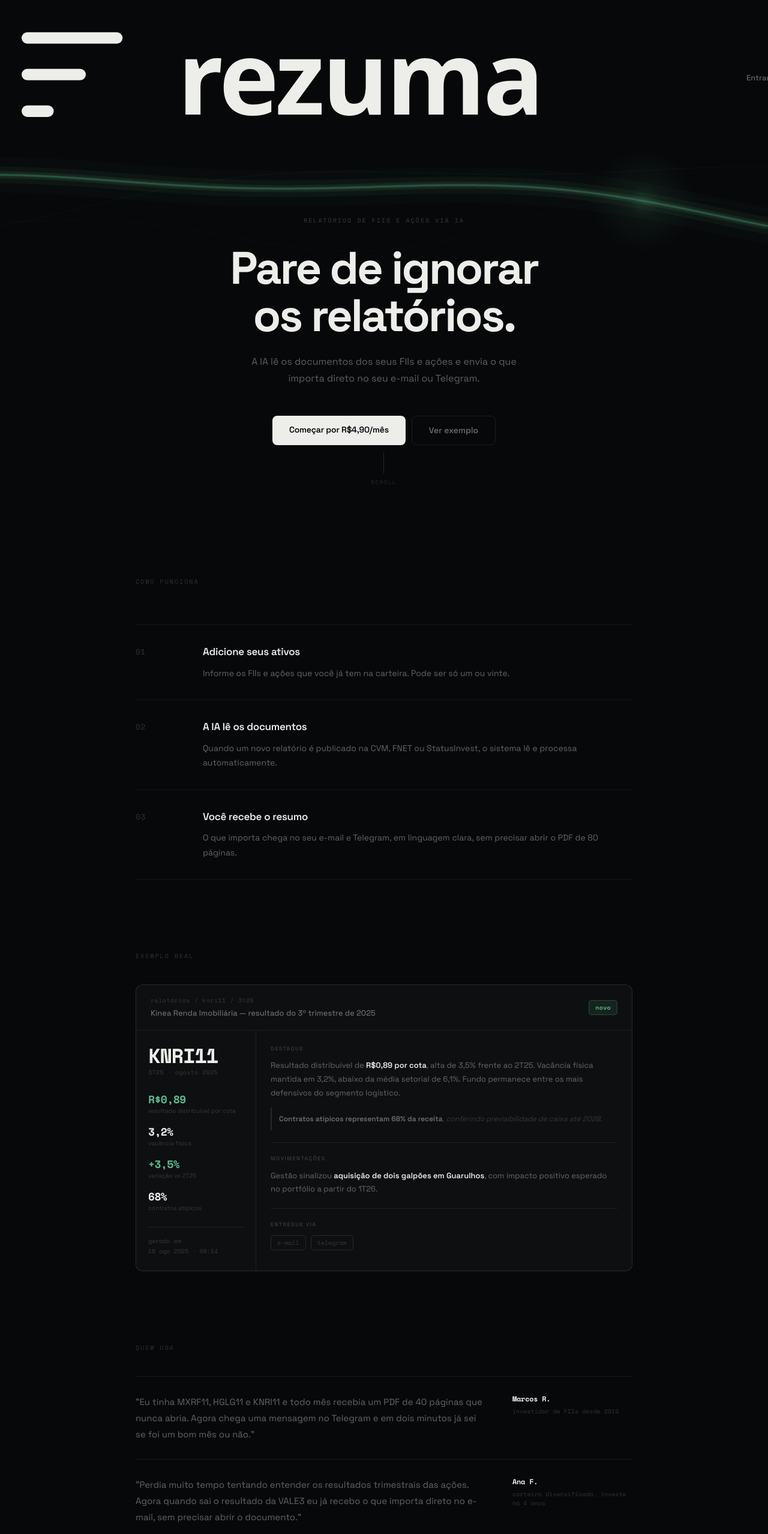
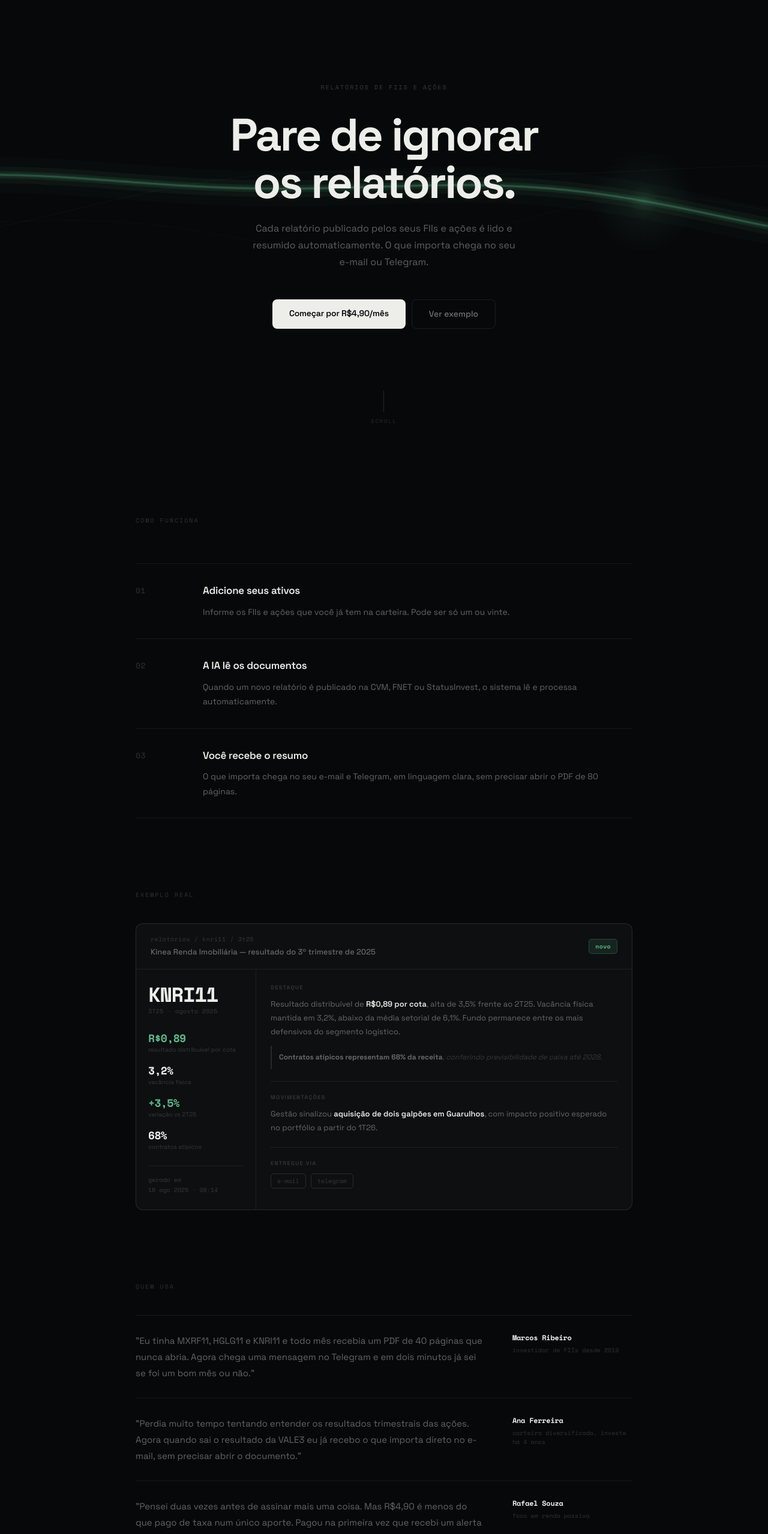
Before and after one commit to matsilvaj/rezuma-web, a Next.js app: page / in a window 1280 px wide. Shown: the part 60-2617 px from the top of the page at 60% size. Built offline with nearby package versions, Linux system fonts and the light colour scheme.

Commit message:
fix: logo size, remove via-ia label, full testimonial surnames

```diff
--- a/src/app/_components/hero-section.tsx
+++ b/src/app/_components/hero-section.tsx
@@ -187,7 +187,7 @@ export function HeroSection() {
           padding: "22px 36px",
         }}
       >
-        <img src="/logo.svg" alt="Rezuma" height={22} style={{ display: "block" }} />
+        <img src="/logo.svg" alt="Rezuma" style={{ display: "block", height: "22px", width: "auto" }} />
         <Link
           href="/login"
           style={{ fontFamily: "var(--font-sans)", fontSize: "13px", fontWeight: 500, color: "rgba(237,237,234,0.40)", textDecoration: "none" }}
@@ -210,7 +210,7 @@ export function HeroSection() {
         }}
       >
         <p style={{ fontFamily: "var(--font-mono)", fontSize: "10px", letterSpacing: "2px", color: "rgba(237,237,234,0.22)", textTransform: "uppercase", marginBottom: "32px" }}>
-          relatórios de fiis e ações via ia
+          relatórios de fiis e ações
         </p>
 
         <h1
@@ -229,7 +229,7 @@ export function HeroSection() {
         </h1>
 
         <p style={{ fontFamily: "var(--font-sans)", fontSize: "16px", color: "rgba(237,237,234,0.38)", lineHeight: 1.75, maxWidth: "450px", marginBottom: "48px" }}>
-          A IA lê os documentos dos seus FIIs e ações e envia o que importa direto no seu e-mail ou Telegram.
+          Cada relatório publicado pelos seus FIIs e ações é lido e resumido automaticamente. O que importa chega no seu e-mail ou Telegram.
         </p>
 
         <div style={{ display: "flex", gap: "10px", flexWrap: "wrap", justifyContent: "center" }}>
--- a/src/app/page.tsx
+++ b/src/app/page.tsx
@@ -412,17 +412,17 @@ export default function HomePage() {
           {[
             {
               text: "Eu tinha MXRF11, HGLG11 e KNRI11 e todo mês recebia um PDF de 40 páginas que nunca abria. Agora chega uma mensagem no Telegram e em dois minutos já sei se foi um bom mês ou não.",
-              name: "Marcos R.",
+              name: "Marcos Ribeiro",
               detail: "investidor de FIIs desde 2019",
             },
             {
               text: "Perdia muito tempo tentando entender os resultados trimestrais das ações. Agora quando sai o resultado da VALE3 eu já recebo o que importa direto no e-mail, sem precisar abrir o documento.",
-              name: "Ana F.",
+              name: "Ana Ferreira",
               detail: "carteira diversificada, investe há 4 anos",
             },
             {
               text: "Pensei duas vezes antes de assinar mais uma coisa. Mas R$4,90 é menos do que pago de taxa num único aporte. Pagou na primeira vez que recebi um alerta antes de ver a cota cair.",
-              name: "Rafael S.",
+              name: "Rafael Souza",
               detail: "foco em renda passiva",
             },
           ].map((q, i, arr) => (
@@ -588,7 +588,7 @@ export default function HomePage() {
           margin: "0 auto",
         }}
       >
-        <img src="/logo.svg" alt="Rezuma" height={18} style={{ display: "block", opacity: 0.35 }} />
+        <img src="/logo.svg" alt="Rezuma" style={{ display: "block", height: "18px", width: "auto", opacity: 0.35 }} />
         <div style={{ display: "flex", gap: "24px" }}>
           <Link href="/login"    style={{ fontSize: "12px", color: S.textT, textDecoration: "none" }}>Entrar</Link>
           <Link href="/register" style={{ fontSize: "12px", color: S.textT, textDecoration: "none" }}>Criar conta</Link>
```
Also changed, not shown: public/logo-symbol.svg, public/logo.svg.
